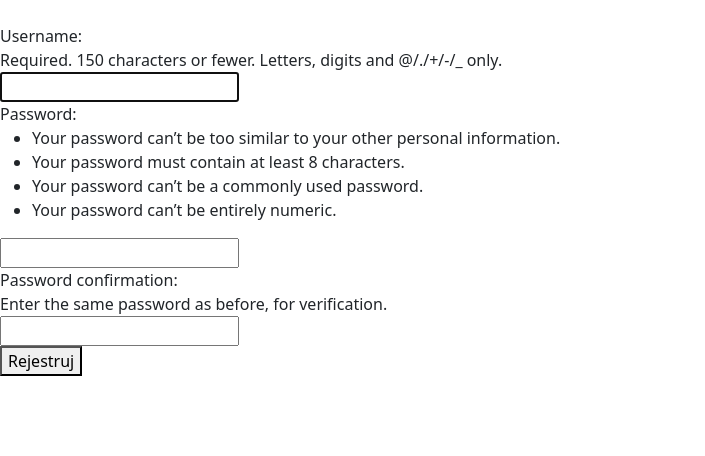
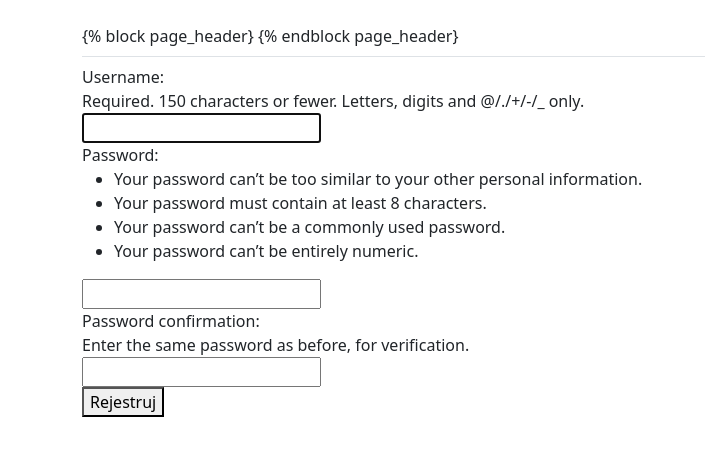
Before and after one commit to lukwac123/learning_log, a Django app: page /accounts/register/ in a window 1280 px wide. Shown: the part 58-514 px from the top of the page, without its empty margins (0-705 px from the left). Run offline with Django 5.2, Linux system fonts and the light colour scheme; some libraries are stand-ins or nearby versions.

Commit message:
Zdefiniowanie części głównej strony.

```diff
--- a/learning_logs/templates/learning_logs/base.html
+++ b/learning_logs/templates/learning_logs/base.html
@@ -55,7 +55,14 @@
     </div> <!--Koniec kontenera paska nawigacyjnego.-->
   </nav> <!--Koniec paska nawigacyjnego.-->
 
-  {% block content %} {% endblock content %}
+  <main class="container">
+    <div class="pb-2 mb-2 border-bottom">
+      {% block page_header} {% endblock page_header}
+    </div>
+    <div>
+      {% block content %} {% endblock content %}
+    </div>
+  </main>
 
 </body>
 </html>
```
